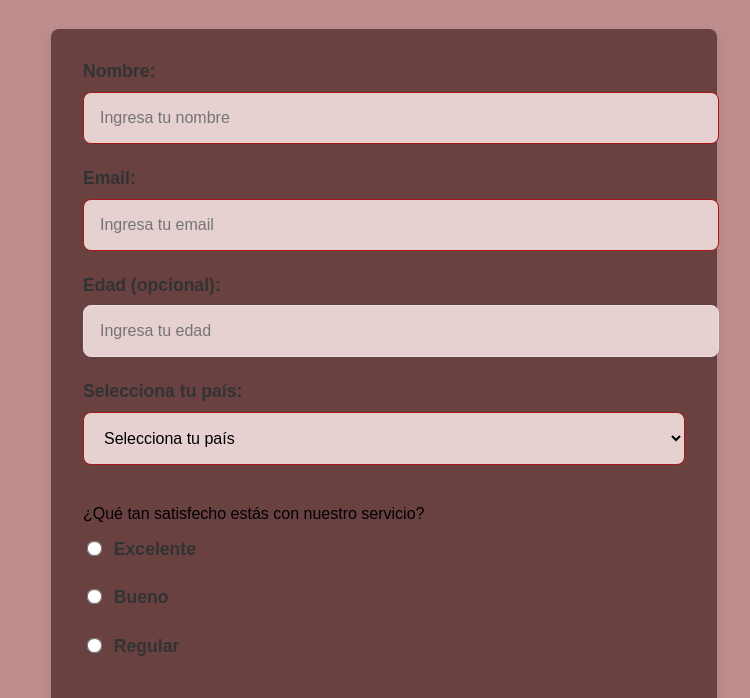
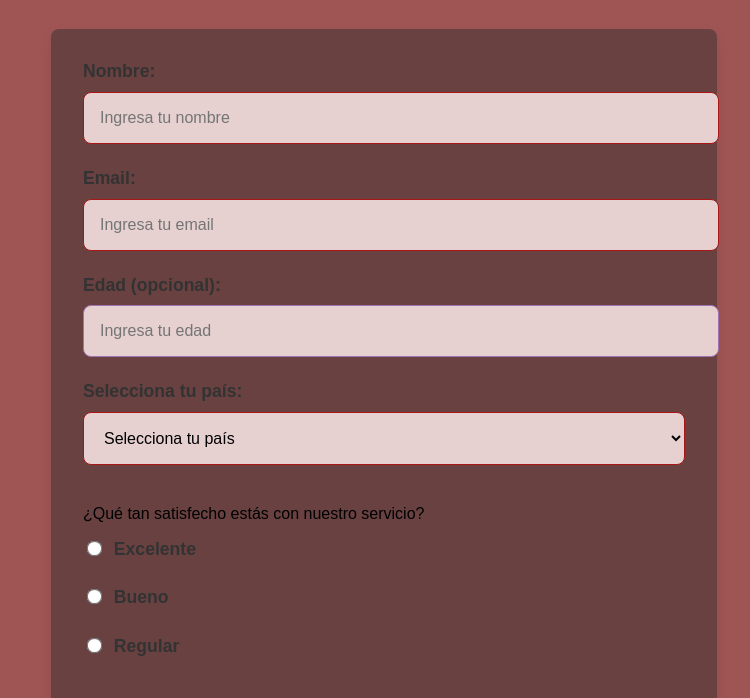
Before and after one commit to angelic3-3/Maria, a plain HTML site: page index.html in a window 1280 px wide. Shown: the part 95-793 px from the top of the page, without its empty margins (308-1058 px from the left). Drawn offline with Linux system fonts and the light colour scheme.

Commit message:
cambios color

```diff
--- a/style.css
+++ b/style.css
@@ -1,7 +1,7 @@
 
 body {
     font-family: 'Arial', sans-serif;
-    background-color: #bd8d8d;
+    background-color: #a05555;
     margin: 0;
     padding: 0;
     display: flex;
@@ -53,7 +53,7 @@ textarea {
     width: 100%;
     padding: 1rem;
     margin-bottom: 1.5rem;
-    border: 1px solid #e7dede;
+    border: 1px solid #9d73b6;
     border-radius: 8px;
     font-size: 1rem;
     background-color: #e6d0d0;
@@ -65,7 +65,7 @@ select:focus,
 textarea:focus {
     border-color: #007BFF;
     outline: none;
-    background-color: #41038b91;
+    background-color: #885ac091;
 }
 
 input:invalid,
```
